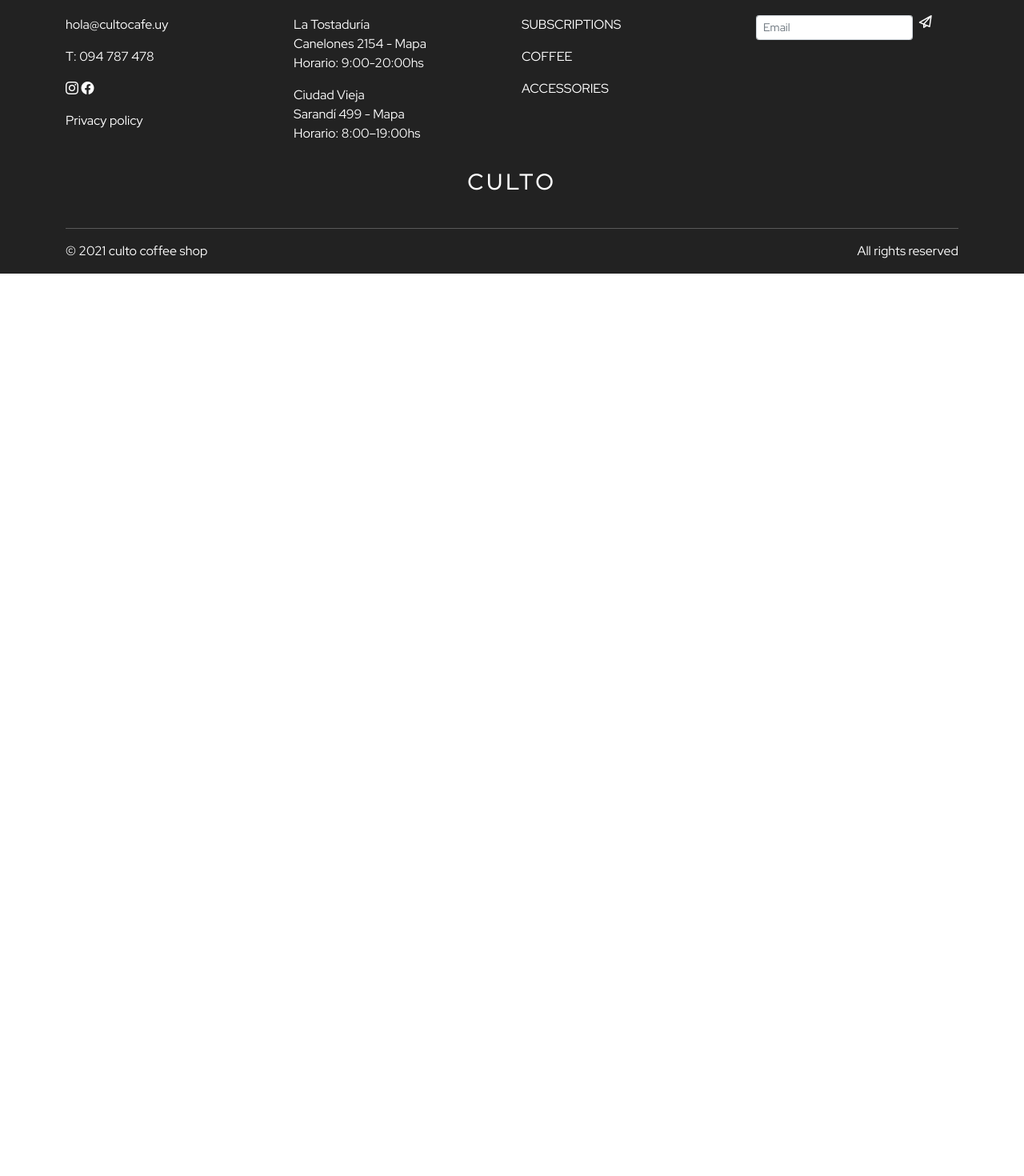
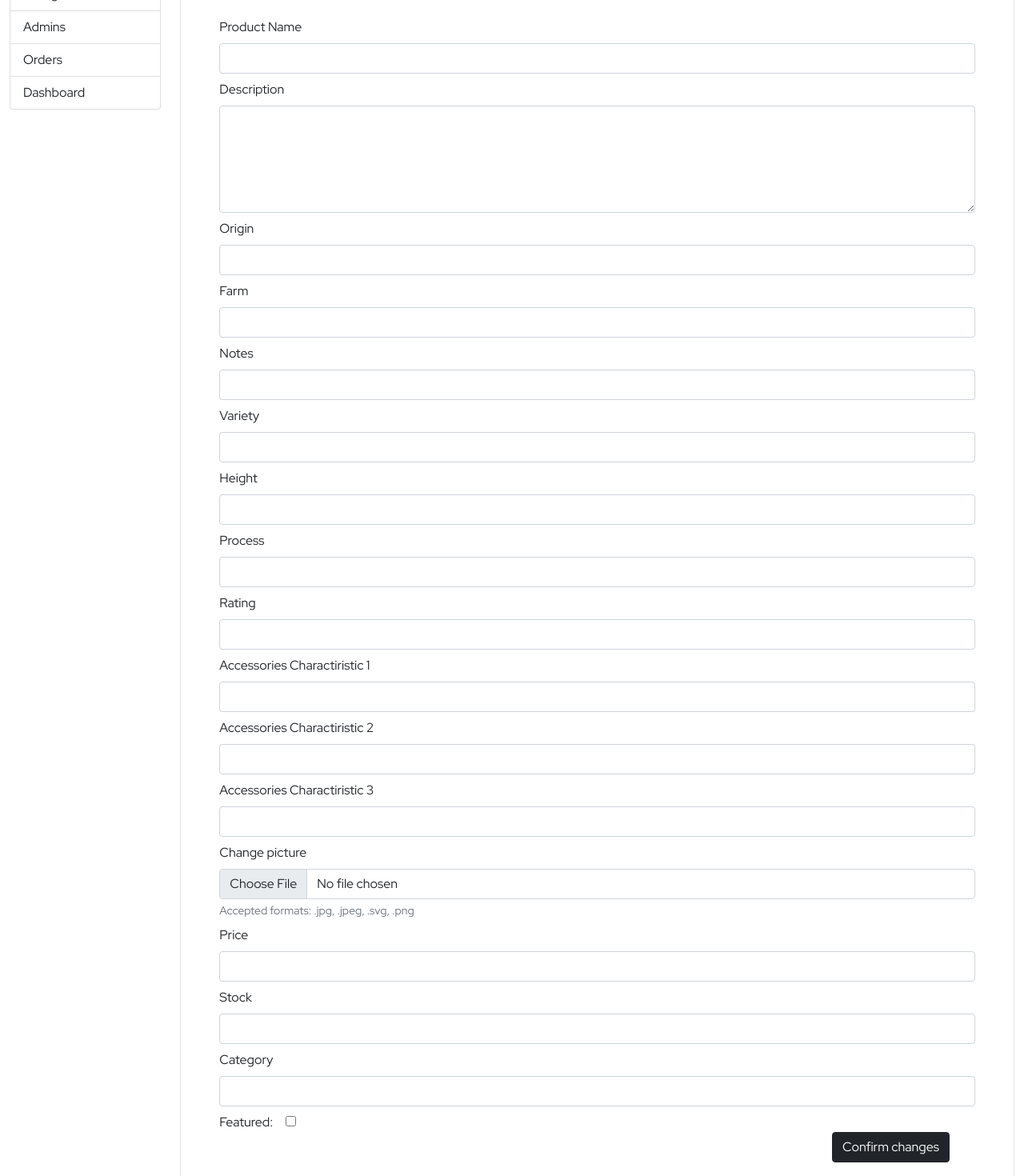
Before and after one commit to FelipeCabreraB/E-commerce-Front, a React (Create React App) app: page /admin/product/edit in a window 1280 px wide. Shown: the part 160-1630 px from the top of the page at 80% size. Before the commit the page ends 800 px from the top, so only its background shows below. Built offline with nearby package versions, Linux system fonts and the light colour scheme.

Commit message:
Edit product

```diff
--- a/src/App.jsx
+++ b/src/App.jsx
@@ -18,6 +18,7 @@ import DetailedProductAcc from "./pages/DetailedProductAcc";
 import AboutThisProject from "./pages/AboutThisProject";
 import AdminPage from "./pages/AdminPage";
 import AdminProduct from "./components/AdminProduct";
+import EditProduct from "./pages/EditProduct";
 
 function App() {
   return (
@@ -43,7 +44,6 @@ function App() {
             path="/my-account/account-details"
             element={<MyAccountDetail />}
           />
-
           <Route
             path="/purchase-confirmation"
             element={<PurchaseConfirmation />}
@@ -51,6 +51,7 @@ function App() {
           <Route path="/about-this-project" element={<AboutThisProject />} />
           <Route path="/admin" element={<AdminPage />} />
           <Route path="/admin/products" element={<AdminProduct />} />
+          <Route path="/admin/product/edit" element={<EditProduct />} />
         </Routes>
 
         <Footer />
--- a/src/components/AdminProduct.jsx
+++ b/src/components/AdminProduct.jsx
@@ -2,9 +2,10 @@ import React from "react";
 import axios from "axios";
 import { Row, Col, Container } from "react-bootstrap";
 //import MyAccountMenu from "./MyAccountMenu";
-import { Form, Button, Table } from "react-bootstrap";
+import { Button, Table } from "react-bootstrap";
 import { useEffect, useState } from "react";
 import AdminMenu from "../components/AdminMenu";
+import { Link } from "react-router-dom";
 
 function AdminProduct() {
   const [products, setProducts] = useState([]);
@@ -71,9 +72,11 @@ function AdminProduct() {
                     <td>{product.featured}</td>
                     <td>{product.categoryId}</td>
                     <td>
-                      <Button className="btn btn-warning me-2">
-                        <i class="far fa-edit"></i>
-                      </Button>
+                      <Link to="/admin/product/edit">
+                        <Button className="btn btn-warning me-2">
+                          <i class="far fa-edit"></i>
+                        </Button>
+                      </Link>
                       <Button className="btn btn-danger">
                         <i class="far fa-trash-alt"></i>
                       </Button>
--- /dev/null
+++ b/src/pages/EditProduct.jsx
@@ -0,0 +1,196 @@
+import { Container, Row, Col, Button } from "react-bootstrap";
+import AdminMenu from "../components/AdminMenu";
+
+function EditProduct() {
+  return (
+    <div>
+      <Container fluid className="py-3  ">
+        <Row>
+          <Col sm={12} md={2}>
+            <AdminMenu />
+          </Col>
+          <Col className="myAccountResponsive" sm={12} md={10}>
+            <h3 className="my-3">
+              Edit product (Id: <strong>("Poner product id")</strong> Name:{" "}
+              <strong>("Poner productName")</strong>)
+            </h3>
+            <form className="border px-5 pb-5 pt-3">
+              <label className="form-label mt-2" htmlFor="productName">
+                Product Name
+              </label>
+              <input
+                className="form-control"
+                type="text"
+                id="productName"
+                name="productName"
+                required
+              />
+              <label className="form-label mt-2" htmlFor="description">
+                Description
+              </label>
+              <textarea
+                class="form-control"
+                name="description"
+                id="description"
+                cols="60"
+                rows="5"
+              ></textarea>
+              <label className="form-label mt-2" htmlFor="origin">
+                Origin
+              </label>
+              <input
+                className="form-control"
+                type="text"
+                id="origin"
+                name="origin"
+                required
+              />
+              <label className="form-label mt-2" htmlFor="farm">
+                Farm
+              </label>
+              <input
+                className="form-control"
+                type="text"
+                id="farm"
+                name="farm"
+                required
+              />
+              <label className="form-label mt-2" htmlFor="notes">
+                Notes
+              </label>
+              <input
+                className="form-control"
+                type="text"
+                id="notes"
+                name="notes"
+                required
+              />
+              <label className="form-label mt-2" htmlFor="variety">
+                Variety
+              </label>
+              <input
+                className="form-control"
+                type="text"
+                id="variety"
+                name="variety"
+                required
+              />
+              <label className="form-label mt-2" htmlFor="height">
+                Height
+              </label>
+              <input
+                className="form-control"
+                type="text"
+                id="height"
+                name="height"
+                required
+              />
+              <label className="form-label mt-2" htmlFor="process">
+                Process
+              </label>
+              <input
+                className="form-control"
+                type="text"
+                id="process"
+                name="process"
+                required
+              />
+              <label className="form-label mt-2" htmlFor="rating">
+                Rating
+              </label>
+              <input
+                className="form-control"
+                type="number"
+                id="rating"
+                name="rating"
+                required
+              />
+              <label className="form-label mt-2" htmlFor="accessoriesChar1">
+                Accessories Charactiristic 1
+              </label>
+              <input
+                className="form-control"
+                type="text"
+                id="accessoriesChar1"
+                name="accessoriesChar1"
+                required
+              />
+              <label className="form-label mt-2" htmlFor="accessoriesChar2">
+                Accessories Charactiristic 2
+              </label>
+              <input
+                className="form-control"
+                type="text"
+                id="accessoriesChar2"
+                name="accessoriesChar2"
+                required
+              />
+              <label className="form-label mt-2" htmlFor="accessoriesChar3">
+                Accessories Charactiristic 3
+              </label>
+              <input
+                className="form-control"
+                type="text"
+                id="accessoriesChar3"
+                name="accessoriesChar3"
+                required
+              />
+              <label className="form-label mt-2" htmlFor="picture">
+                Change picture
+              </label>
+              <input
+                id="picture"
+                name="picture"
+                type="file"
+                class="form-control"
+              />
+              <div class="form-text">
+                Accepted formats: .jpg, .jpeg, .svg, .png
+              </div>
+              <label className="form-label mt-2" htmlFor="price">
+                Price
+              </label>
+              <input
+                className="form-control"
+                type="number"
+                id="price"
+                name="price"
+                required
+              />
+              <label className="form-label mt-2" htmlFor="stock">
+                Stock
+              </label>
+              <input
+                className="form-control"
+                type="number"
+                id="stock"
+                name="stock"
+                required
+              />
+
+              <label className="form-label mt-2" htmlFor="category">
+                Category
+              </label>
+              <input
+                className="form-control"
+                type="number"
+                id="category"
+                name="category"
+                required
+              />
+              <label className="form-label mt-2 me-3 mt-2" htmlFor="featured">
+                Featured:
+              </label>
+              <input type="checkbox" id="featured" name="featured" required />
+              <Button variant="dark" style={{ float: "right", margin: "2rem" }}>
+                Confirm changes
+              </Button>
+            </form>
+          </Col>
+        </Row>
+      </Container>
+    </div>
+  );
+}
+
+export default EditProduct;
```
